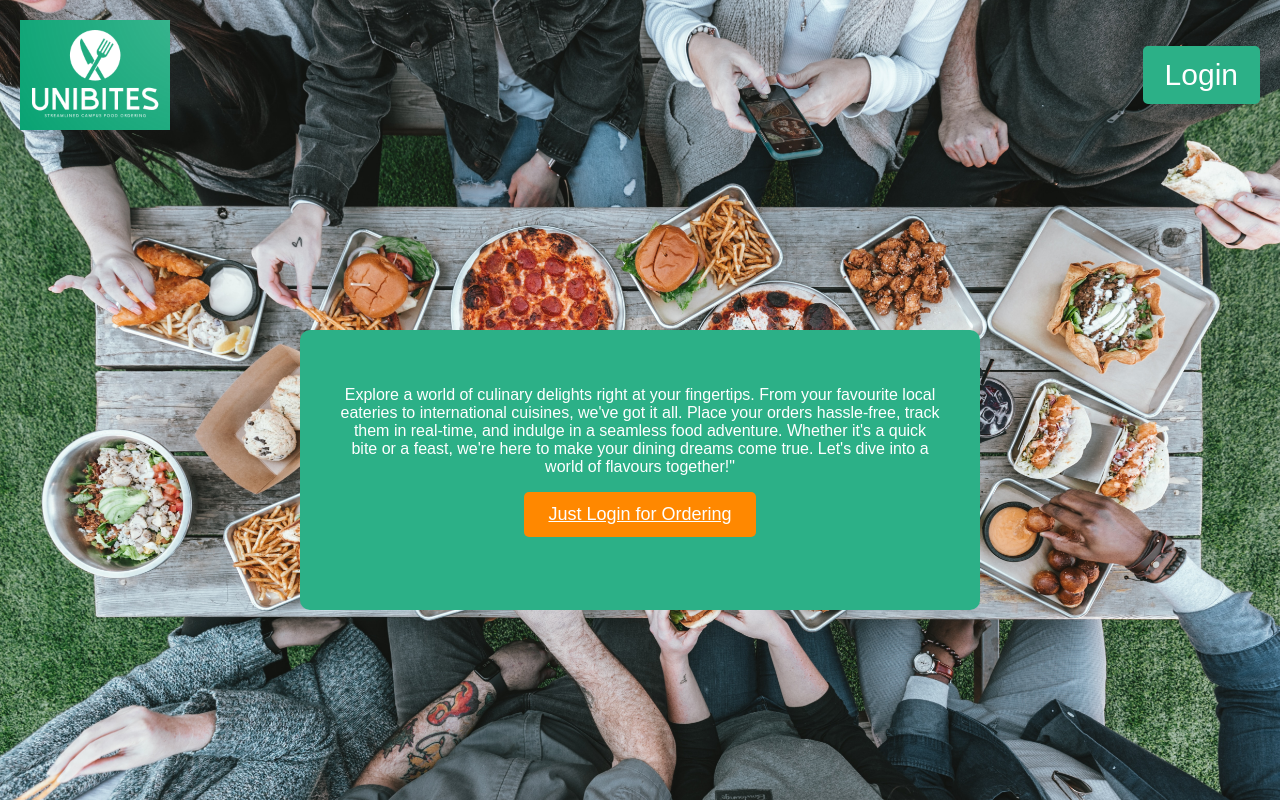
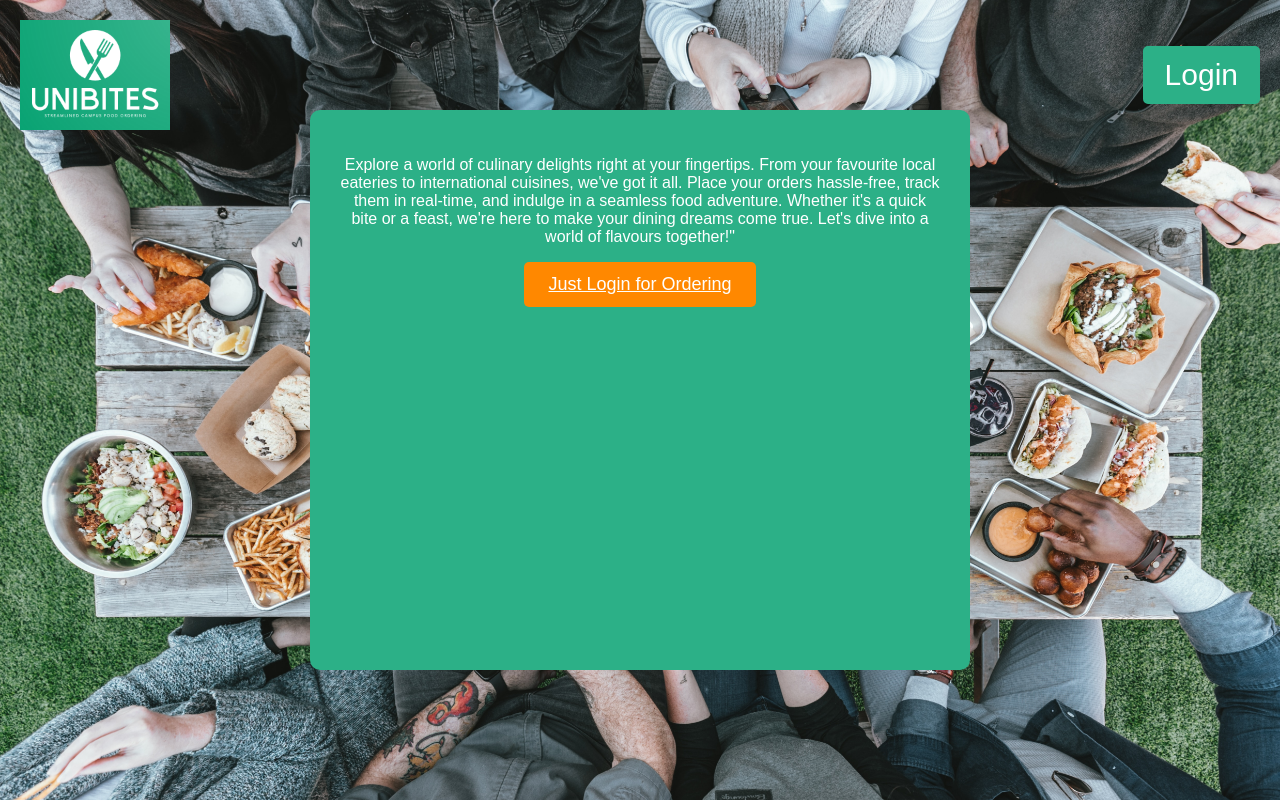
Before and after one commit to Armaan75/UniBites, a Django app: page / in a window 1280 px wide. Run offline with Django 4.2, Linux system fonts and the light colour scheme.

Commit message:
css files are update

```diff
--- a/UniBites/App/static/app/base.css
+++ b/UniBites/App/static/app/base.css
@@ -71,12 +71,12 @@ body {
 
   .content-box {
     width: 600px;
-    height: 200px;
+    height: 500px;
     background-color: #2CB087;
-    padding: 40px;
+    padding: 30px;
     text-align: center;
     border-radius: 10px;
-    margin-top: 180px;
+    margin-top: -40px;
   }
 
 
--- a/UniBites/App/static/app/style.css
+++ b/UniBites/App/static/app/style.css
@@ -71,12 +71,12 @@ body {
 
   .content-box {
     width: 600px;
-    height: 200px;
+    height: 500px;
     background-color: #2CB087;
-    padding: 40px;
+    padding: 30px;
     text-align: center;
     border-radius: 10px;
-    margin-top: 180px;
+    margin-top: -40px;
   }
 
 
--- a/UniBites/App/static/app/styling.css
+++ b/UniBites/App/static/app/styling.css
@@ -59,12 +59,12 @@ body {
 
 .content-box {
   width: 600px;
-  height: 200px;
+  height: 500px;
   background-color: #2CB087;
-  padding: 40px;
+  padding: 30px;
   text-align: center;
   border-radius: 10px;
-  margin-top: 180px;
+  margin-top: -40px;
 }
 
 .cta-button {
```
Also changed, not shown: UniBites/App/static/app/order.css (+3 -4 lines), UniBites/db.sqlite3.
